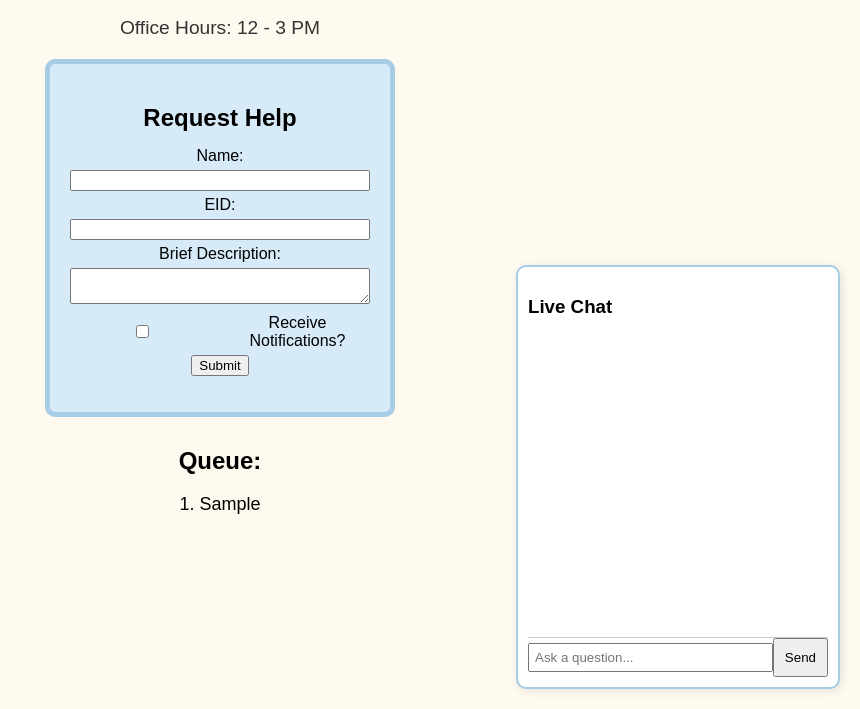
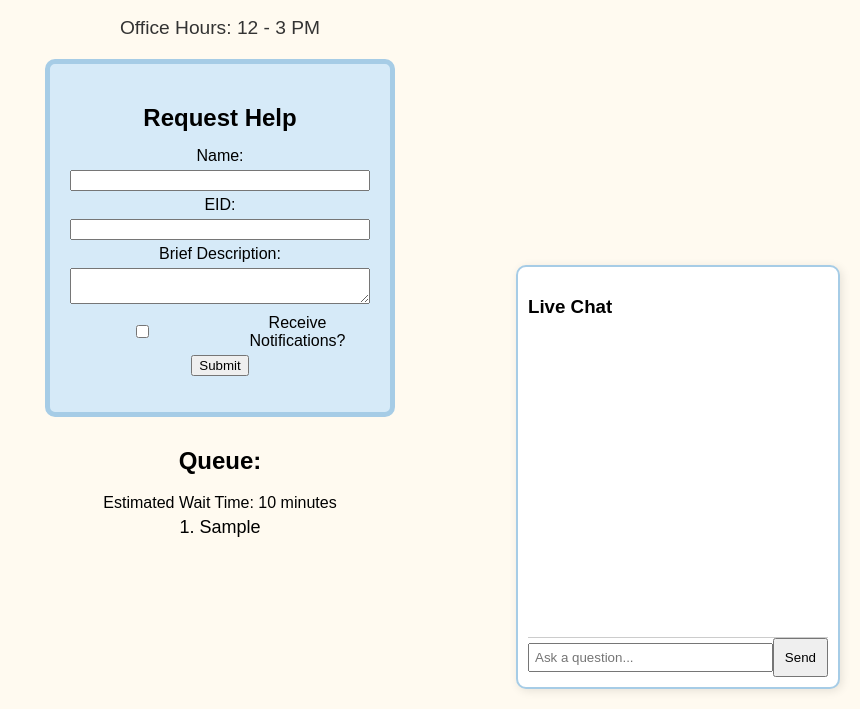
Before and after one commit to caitlin8105/wics-hackathon, a website: page 314.html in a window 1280 px wide. Both pictures are taken after typing "Sample", "Sample", "Sample" into the empty fields and a click on the button "Submit". Shown: the part 91-800 px from the top of the page, without its empty margins (420-1280 px from the left). Drawn offline with Linux system fonts and the light colour scheme.

Commit message:
estimated wait time

```diff
--- a/314.html
+++ b/314.html
@@ -96,6 +96,7 @@
         if (name) {
           queue.push(name); // Add the name to the queue array
           updateQueueDisplay(); // Update the displayed queue
+          updateWaitTime();
         }
 
         // Clear the form fields after submission
@@ -112,6 +113,12 @@
           entry.textContent = `${index + 1}. ${name}`; // Display the queue number and name
           queueContainer.appendChild(entry);
         });
+      }
+
+      function updateWaitTime() {
+        const waitTimeContainer = document.getElementById("wait-time");
+        const estimatedWaitTime = queue.length * 10; // 10 minutes per person in the queue
+        waitTimeContainer.textContent = `Estimated Wait Time: ${estimatedWaitTime} minutes`;
       }
 
       function sendMessage() {
@@ -162,7 +169,9 @@
 
     <div class="queue-container">
       <h2>Queue:</h2>
+      <div id="wait-time">Estimated Wait Time: 0 minutes</div>
       <div id="queue-list"></div>
+
     </div>
     <div class="chat-box">
       <h3>Live Chat</h3>
@@ -170,6 +179,6 @@
       <div class="chat-input">
         <input type="text" id="chat-input" placeholder="Ask a question...">
         <button onclick="sendMessage()">Send</button>
-    </div>
+      </div>
   </body>
 </html>
```
